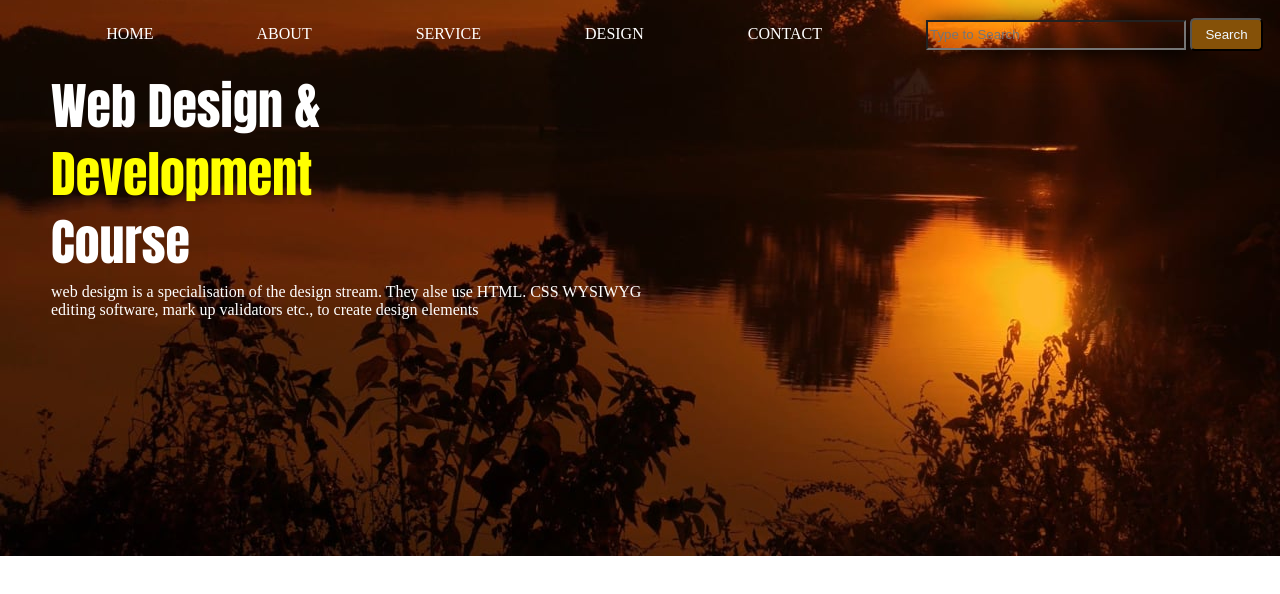
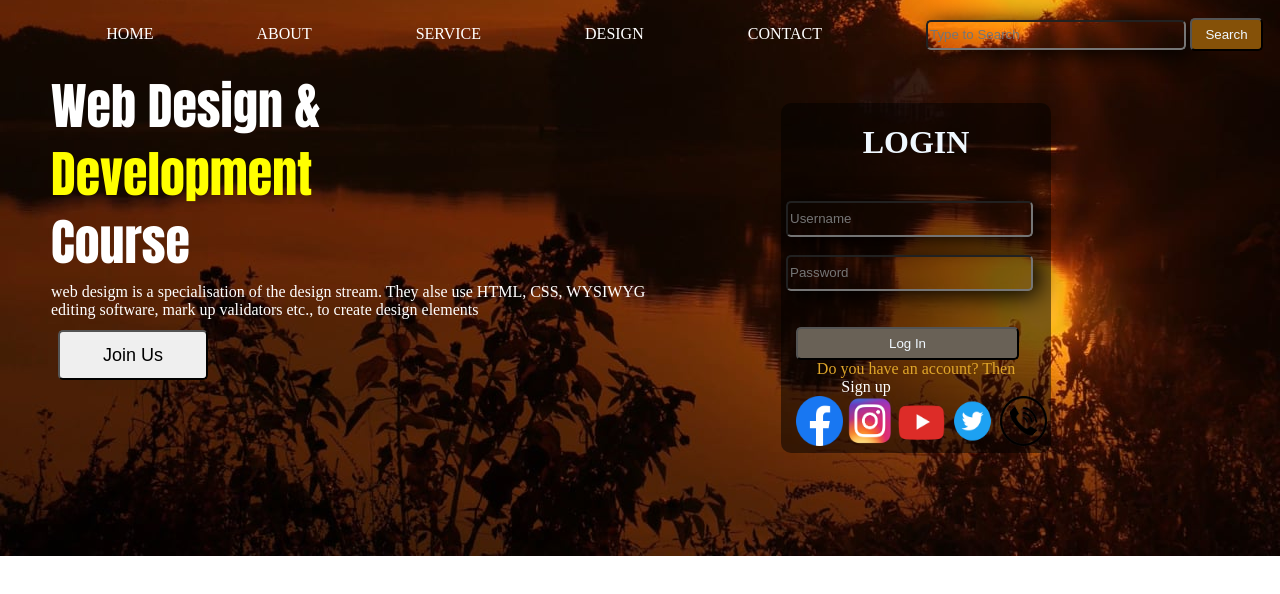
Before and after one commit to arifahmed142/Homepage_design, a plain HTML site: page index.htm in a window 1280 px wide. Shown: the part 164-758 px from the top of the page. Drawn offline with Linux system fonts and the light colour scheme.

Commit message:
the last of 15

```diff
--- a/index.htm
+++ b/index.htm
@@ -32,11 +32,24 @@
             <p class="para">Development</p>
             <p>Course</p>
         </p><br>
-        <p class="details"> web desigm is a specialisation of the design stream. They alse use HTML. CSS WYSIWYG editing software, mark up validators etc., to create design elements </p>
-
+        <p class="details"> web desigm is a specialisation of the design stream. They alse use HTML, CSS, WYSIWYG editing software, mark up validators etc., to create design elements </p><br>
+        <button class="join">Join Us</button>
     </div>
-    <div>
-
+    <div class="login">
+        <div class="form">
+            <h1 align="center">LOGIN</h1></br>
+            <input type="text" placeholder="Username" class="log"/><br></br>
+            <input type="password" placeholder="Password" class="log"/><br><br></br>
+            <button type="submit" class="logsub">Log In</button>
+            <article align="center">Do you have an account? Then <br>    <a align="center" href="#">Sign up</a></article>
+            <div class="connect">
+                <img src="fb.png" class="link">
+                <img src="insta.png" class="link">
+                <img src="yt.png" class="link">
+                <img src="x.png" class="link">
+                <img src="call.png" class="link">
+            </div>
+        </div>
     </div>
 </body>
 </html>
--- a/style.css
+++ b/style.css
@@ -34,6 +34,7 @@ a:hover{
     color: aliceblue;
     height: 30px;
     width: 260px;
+    border-radius: 5px;
 }
 .search{
     background-color: rgb(133, 81, 8);
@@ -65,3 +66,88 @@ p{
     font-family: 'Times New Roman', Times, serif;
     width: 50%;
 }
+.login{
+    height: 350px;
+    width: 270px;
+    background-color: rgb(0, 0, 0, 0.5);
+    float: right;
+    border-radius: 10px;
+    margin: -277px 221px;
+    color: aliceblue;
+}
+.login:hover{
+    height: 350px;
+    width: 290px;
+    background-image: linear-gradient(to right, rgb(0, 0, 0, 0.5) , rgb(100, 100, 90, 0.5));
+    float: right;
+    border-radius: 10px;
+    margin: -277px 221px;
+    transition: 0.5s;
+    box-shadow: 11px 16px 22px black;
+}
+.log{
+    box-shadow: 6px 4px 24px black ;
+    background-color: transparent;
+    color: aliceblue;
+    height: 30px;
+    width: 239px;
+    margin-left: 5px;
+    border-radius: 5px;
+}
+.logsub{
+    background-color: rgb(105, 97, 86);
+    color: aliceblue;
+    border-radius: 5px;
+    height: 33px;
+    width: 223px;
+    margin-left: 15px;
+}
+.logsub:hover{
+    background-color: rgb(188, 122, 28);
+    color: aliceblue;
+    border-radius: 5px;
+    height: 33px;
+    width: 223px;
+    margin-left: 15px;
+    transition: 0.5s;
+}
+.log:hover{
+    box-shadow: 6px 4px 24px black ;
+    background-color: transparent;
+    color: aliceblue;
+    height: 30px;
+    width: 239px;
+    margin-left: 15px;
+    border-radius: 5px;
+    transition: 0.5s;
+}
+
+article{
+    color: rgb(223, 166, 42);
+}
+.link{
+    height: 50px;
+    width: 47px;
+}
+.link:hover{
+    height: 70px;
+    width: 60px;
+    transition: 0.5s;
+}
+.connect{
+    margin-left: 15px;
+}
+.join{
+    height: 50px;
+    width: 150px;
+    border-radius: 5px;
+    font-size: 18px;
+}
+.join:hover{
+    height: 50px;
+    width: 150px;
+    border-radius: 5px;
+    font-size: 18px;
+    background-color: rgb(189, 126, 43);
+    transition: 0.5s;
+}
```
Also changed, not shown: call.png (added), fb.png (added), insta.png (added), x.png (added), yt.png (added).
